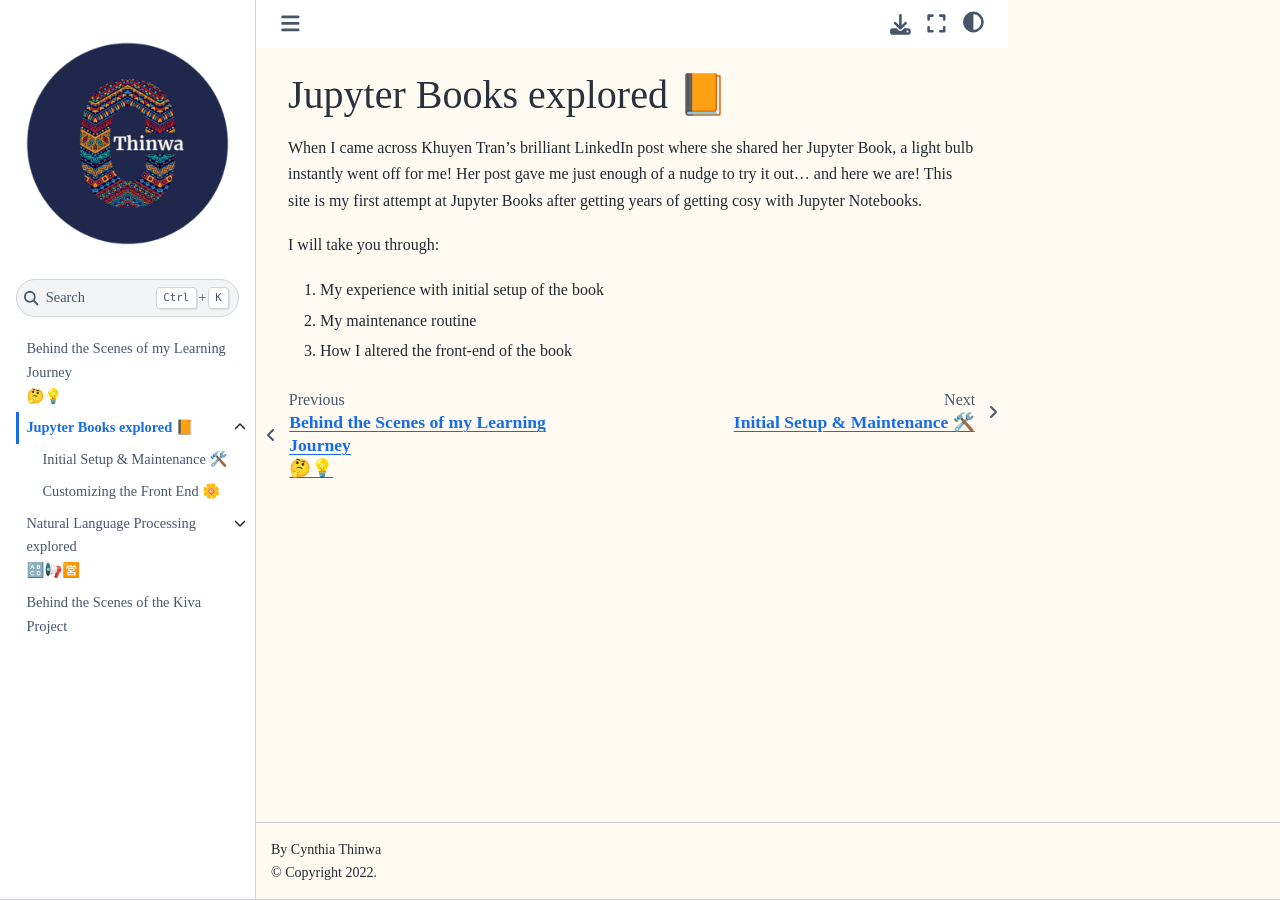
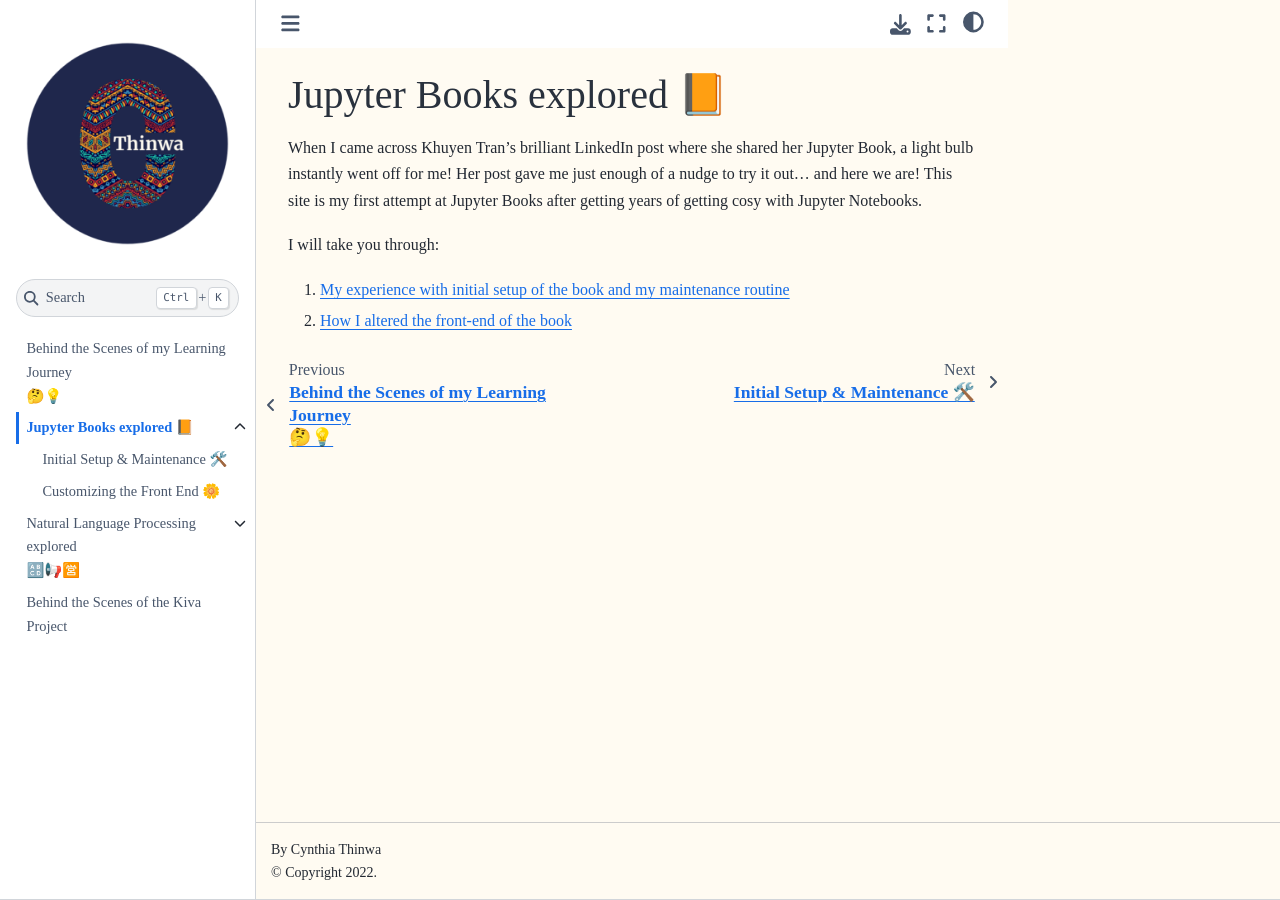
Before and after one commit to CeeThinwa/BTS-Continuous-Learning, a Jupyter Book: the page built from book/JB_explored.md, in a window 1280 px wide. Built offline with Jupyter Book 1.0.4 settings and Sphinx 7.4.7 and the Sphinx Book theme 1.1.4, drawn with Linux system fonts in a browser that asks for light colours.

Commit message:
Update JB_explored.md

```diff
--- a/book/JB_explored.md
+++ b/book/JB_explored.md
@@ -9,6 +9,5 @@
 getting cosy with Jupyter Notebooks.
 
 I will take you through:
-1. My experience with initial setup of the book
-2. My maintenance routine
-3. How I altered the front-end of the book
+1. [My experience with initial setup of the book and my maintenance routine](initial-setup)
+2. [How I altered the front-end of the book](customised-front-end)
```
